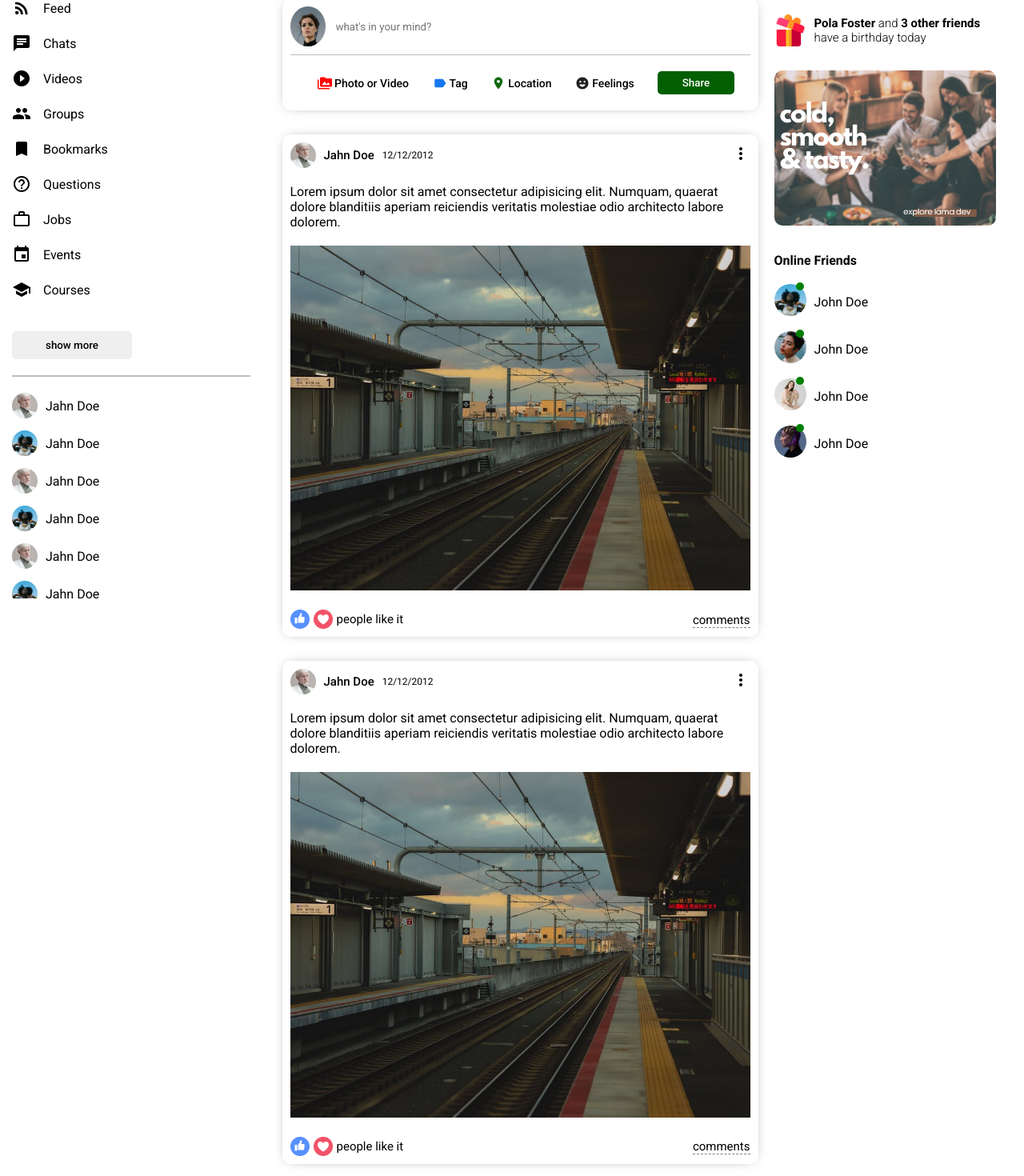
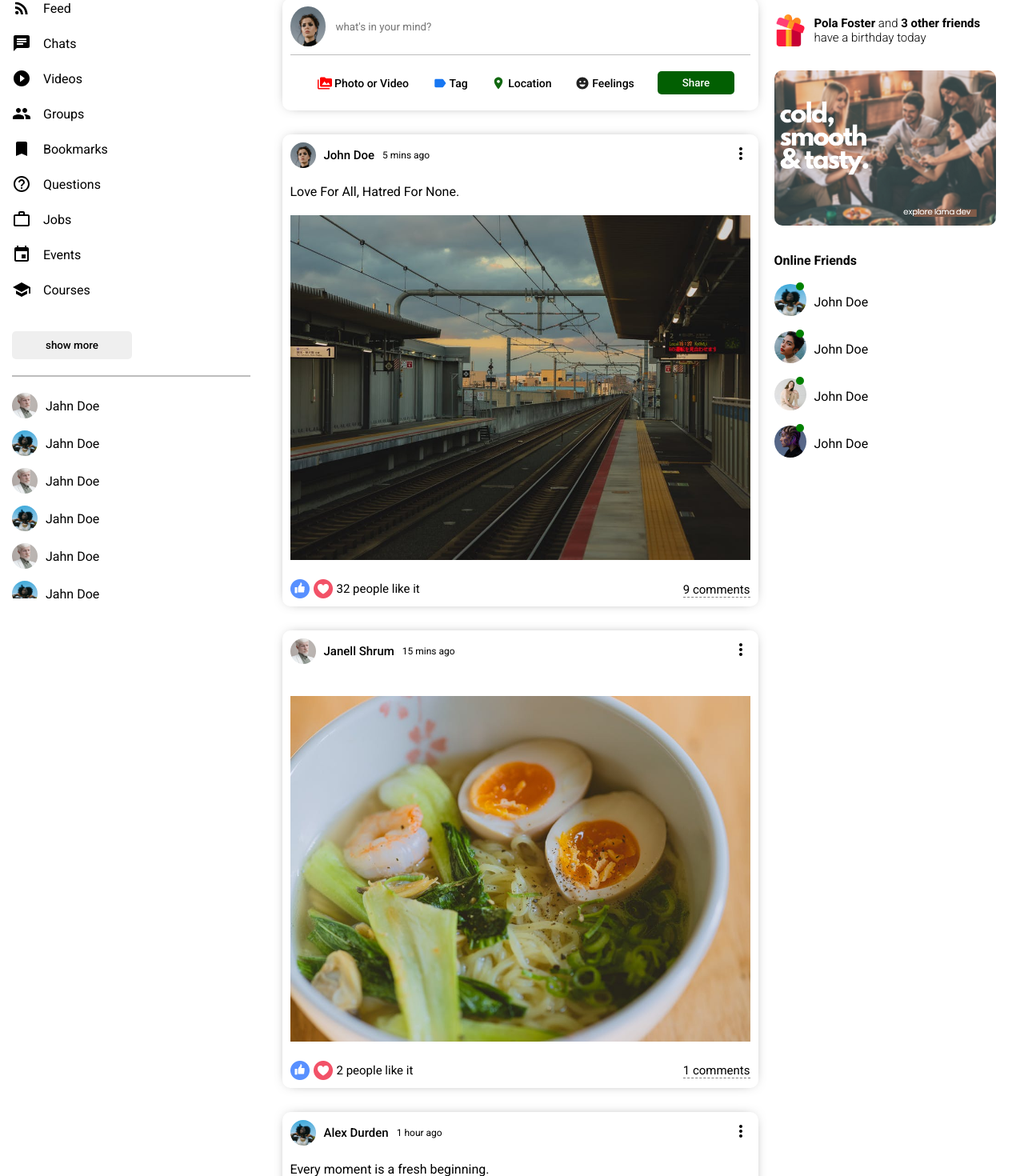
Before and after one commit to swelam0/MERN-FaceBook, a React (Create React App) app in the folder client/: page / in a window 1280 px wide. Shown: the part 67-1537 px from the top of the page at 80% size. Built offline with nearby package versions, Linux system fonts and the light colour scheme.

Commit message:
get posts data from dummyData

```diff
--- a/client/src/components/feed/Feed.jsx
+++ b/client/src/components/feed/Feed.jsx
@@ -1,14 +1,16 @@
 import styled from 'styled-components'
 import Post from '../post/Post'
 import Share from '../share/Share'
+import { Posts } from '../../dummyData'
 
 const Feed = () => {
 	return (
 		<Container>
 			<div className='feedWrapper'>
 				<Share />
-				<Post />
-				<Post />
+				{Posts.map((post) => (
+					<Post key={post.id} post={post} />
+				))}
 			</div>
 		</Container>
 	)
--- a/client/src/components/post/Post.jsx
+++ b/client/src/components/post/Post.jsx
@@ -2,20 +2,22 @@ import styled from 'styled-components'
 import PostTop from './PostTop'
 import PostCenter from './PostCenter'
 
-const Post = () => {
+const Post = ({ post }) => {
 	return (
 		<Container>
 			<div className='postWrapper'>
-				<PostTop />
-				<PostCenter />
+				<PostTop post={post} />
+
+				<PostCenter post={post} />
+
 				<div className='postBottom'>
 					<div className='postBottomLeft'>
-						<img className='likeIcon' src='assets/like.png' alt='' />
+						<img className='likeIcon' src={'assets/like.png'} alt='' />
 						<img className='likeIcon' src='assets/heart.png' alt='' />
-						<span className='postLikeCounter'> people like it</span>
+						<span className='postLikeCounter'>{post.like} people like it</span>
 					</div>
 					<div className='postBottomRight'>
-						<span className='postCommentText'>comments</span>
+						<span className='postCommentText'>{post.comment} comments</span>
 					</div>
 				</div>
 			</div>
--- a/client/src/components/post/PostCenter.jsx
+++ b/client/src/components/post/PostCenter.jsx
@@ -1,14 +1,10 @@
 import styled from 'styled-components'
 
-const PostCenter = () => {
+const PostCenter = ({ post }) => {
 	return (
 		<Container>
-			<span className='postText'>
-				Lorem ipsum dolor sit amet consectetur adipisicing elit. Numquam, quaerat
-				dolore blanditiis aperiam reiciendis veritatis molestiae odio architecto
-				labore dolorem.
-			</span>
-			<img className='postImg' src='assets/post/1.jpeg' alt='img' />
+			<span className='postText'>{post.desc}</span>
+			<img className='postImg' src={post.photo} alt='img' />
 		</Container>
 	)
 }
--- a/client/src/components/post/PostTop.jsx
+++ b/client/src/components/post/PostTop.jsx
@@ -1,13 +1,24 @@
 import styled from 'styled-components'
 import { MoreVert } from '@material-ui/icons'
+import { Users } from '../../dummyData'
 
-const PostTop = () => {
+const PostTop = ({ post }) => {
+	const userData = Users.map((user) => {
+		if (user.id === post.userId) {
+			return (
+				<>
+					<img className='postProfileImg' src={user.profilePicture} alt='img' />
+					<span className='postUsername'>{user.userName}</span>
+				</>
+			)
+		}
+	})
+
 	return (
 		<Container>
 			<div className='postTopLeft'>
-				<img className='postProfileImg' src='assets/person/2.jpeg' alt='img' />
-				<span className='postUsername'>Jahn Doe</span>
-				<span className='postDate'>12/12/2012</span>
+				{userData}
+				<span className='postDate'>{post.date}</span>
 			</div>
 			<div className='postTopRight'>
 				<MoreVert />
--- a/client/src/dummyData.js
+++ b/client/src/dummyData.js
@@ -2,52 +2,52 @@ export const Users = [
 	{
 		id: 1,
 		profilePicture: 'assets/person/1.jpeg',
-		username: 'John Doe',
+		userName: 'John Doe',
 	},
 	{
 		id: 2,
 		profilePicture: 'assets/person/2.jpeg',
-		username: 'Janell Shrum',
+		userName: 'Janell Shrum',
 	},
 	{
 		id: 3,
 		profilePicture: 'assets/person/3.jpeg',
-		username: 'Alex Durden',
+		userName: 'Alex Durden',
 	},
 	{
 		id: 4,
 		profilePicture: 'assets/person/4.jpeg',
-		username: 'Dora Hawks',
+		userName: 'Dora Hawks',
 	},
 	{
 		id: 5,
 		profilePicture: 'assets/person/5.jpeg',
-		username: 'Thomas Holden',
+		userName: 'Thomas Holden',
 	},
 	{
 		id: 6,
 		profilePicture: 'assets/person/6.jpeg',
-		username: 'Shirley Beauchamp',
+		userName: 'Shirley Beauchamp',
 	},
 	{
 		id: 7,
 		profilePicture: 'assets/person/7.jpeg',
-		username: 'Travis Bennett',
+		userName: 'Travis Bennett',
 	},
 	{
 		id: 8,
 		profilePicture: 'assets/person/8.jpeg',
-		username: 'Kristen Thomas',
+		userName: 'Kristen Thomas',
 	},
 	{
 		id: 9,
 		profilePicture: 'assets/person/9.jpeg',
-		username: 'Gary Duty',
+		userName: 'Gary Duty',
 	},
 	{
 		id: 10,
 		profilePicture: 'assets/person/10.jpeg',
-		username: 'John Doe',
+		userName: 'John Doe',
 	},
 ]
 
```
